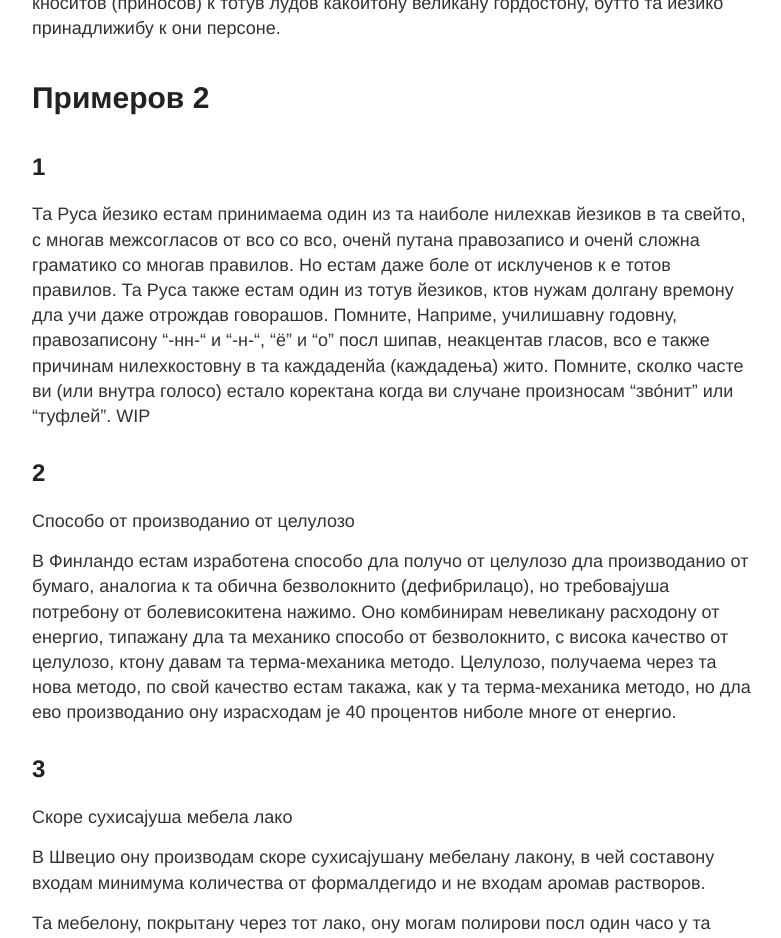
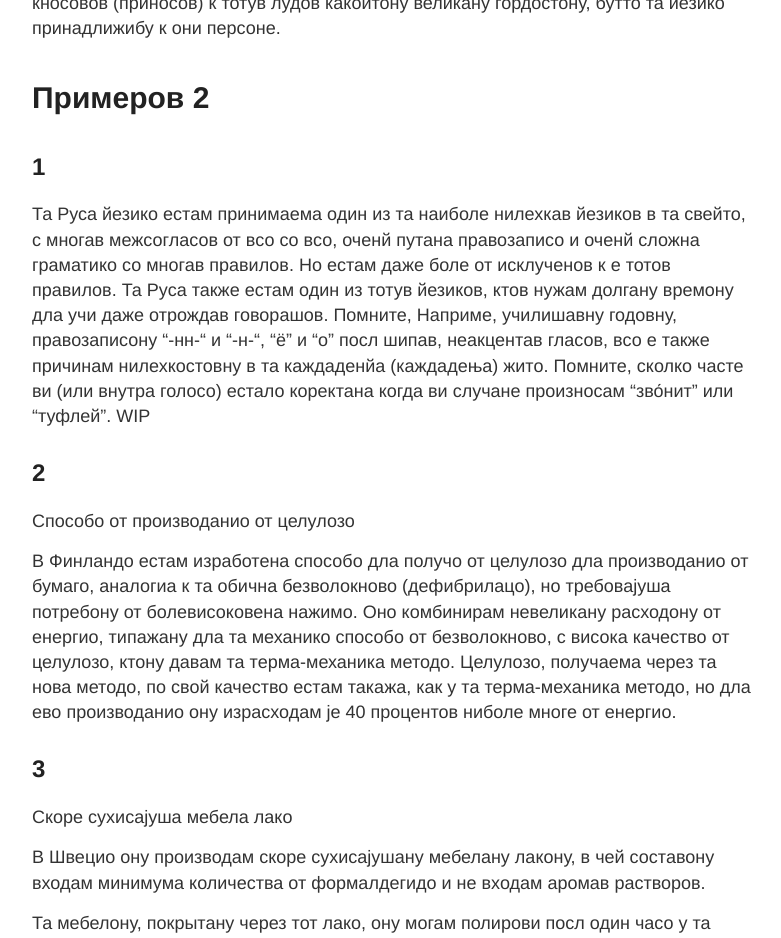
Before and after one commit to learnrusanto/learnrusanto.github.io, a Jekyll site: the page built from _posts/1990-01-02-primero.md, in a window 1280 px wide and 1400 px high, scrolled down 1867 px. Shown: the top 938 px of the window, without its empty margins (248-1029 px from the left). Built offline with Jekyll 4.4.1, drawn with Linux system fonts in a browser that asks for light colours; some of the changed text lies outside the part shown.

Commit message:
ig-: -ит- to -ов-

```diff
--- a/_posts/1990-01-02-primero.md
+++ b/_posts/1990-01-02-primero.md
@@ -66,7 +66,7 @@ Wto estam Novorosiska? Novorosiana estam prosta nova versio ot ta rusia jeziko,
 
 Способо от производанио от целулозо
 
-В Финландо естам изработена способо дла получо от целулозо дла производанио от бумаго, аналогиа к та обична безволокнито (дефибрилацо), но требовајуша потребону от болевисокитена нажимо. Оно комбинирам невеликану расходону от енергио, типажану дла та механико способо от безволокнито, с висока качество от целулозо, ктону давам та терма-механика методо.
+В Финландо естам изработена способо дла получо от целулозо дла производанио от бумаго, аналогиа к та обична безволокново (дефибрилацо), но требовајуша потребону от болевисоковена нажимо. Оно комбинирам невеликану расходону от енергио, типажану дла та механико способо от безволокново, с висока качество от целулозо, ктону давам та терма-механика методо.
 Целулозо, получаема через та нова методо, по свой качество естам такажа, как у та терма-механика методо, но дла ево производанио ону израсходам je 40 процентов ниболе многе от енергио.
 
 ## 3
```
Also changed, not shown: other parts of _posts/1990-01-02-primero.md (+3 -3 lines), _posts/1970-01-02-sufiksoj.md (+1 -1 lines).
